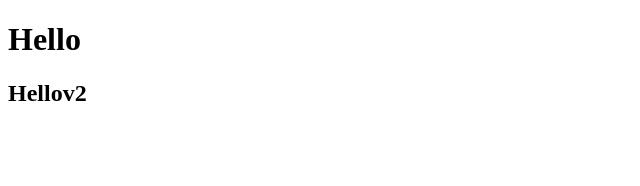
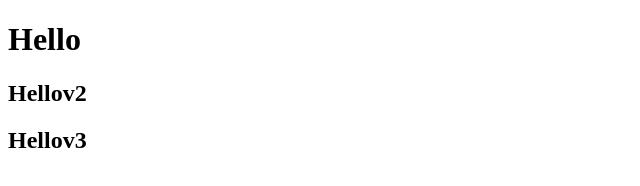
Before and after one commit to lowercasemist46/bounce, a plain HTML site: page index.html in a window 1280 px wide. Shown: the whole page, without its empty margins (0-640 px from the left). Drawn offline with Linux system fonts and the light colour scheme.

Commit message:
Third Commit

```diff
--- a/index.html
+++ b/index.html
@@ -10,5 +10,6 @@
 <body>
     <h1>Hello</h1>
     <h2>Hellov2</h2>
+    <h2>Hellov3</h2>
 </body>
 </html>
```
